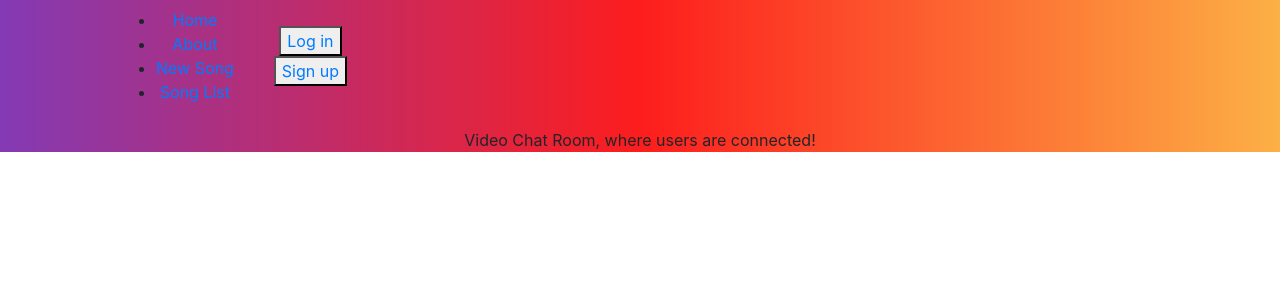
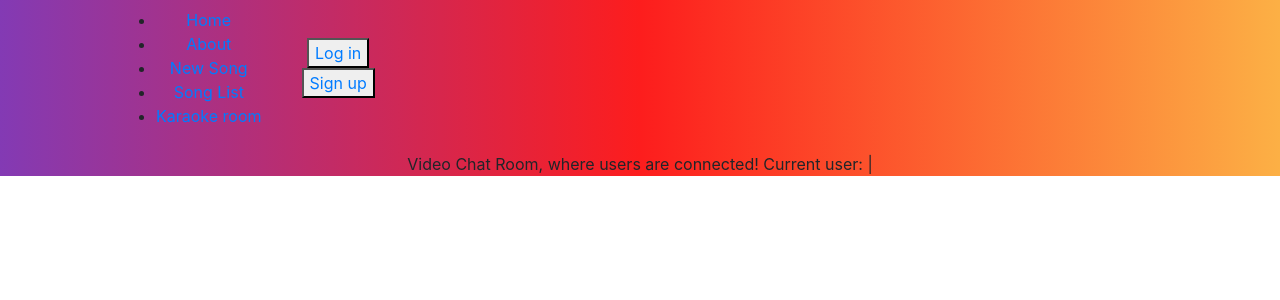
Before and after one commit to trungpham10/CarrieOKey, a React (Create React App) app in the folder CO_Front_End/carrieokey/: page /video in a window 1280 px wide. Shown: the top 300 px of the page. Built offline with nearby package versions, Linux system fonts and the light colour scheme.

Commit message:
add video call room

```diff
--- a/CO_Front_End/carrieokey/src/App.js
+++ b/CO_Front_End/carrieokey/src/App.js
@@ -83,7 +83,7 @@ export default class App extends Component {
       .then((data) => {
         this.setState({
           isLoggedIn: true,
-          logEmail: "",
+          logEmail: data.email,
           logPassword: "",
           firstName: data.firstName,
           lastName: data.lastName,
@@ -121,7 +121,18 @@ export default class App extends Component {
                 )}
               />
               <Route exact path="/about" component={About} />
-              <Route exact path="/video" component={VideoChat} />
+              <Route
+                exact
+                path="/video"
+                render={() => (
+                  <VideoChat
+                    isLoggedIn={this.state.isLoggedIn}
+                    logEmail={this.state.logEmail}
+                    firstName={this.state.firstName}
+                    lastName={this.state.lastName}
+                  />
+                )}
+              />
               <Route
                 exact
                 path="/login"
--- a/CO_Front_End/carrieokey/src/components/NavBar.jsx
+++ b/CO_Front_End/carrieokey/src/components/NavBar.jsx
@@ -22,6 +22,9 @@ export default function NavBar(props) {
           <li>
             <Link to="/songs">Song List</Link>
           </li>
+          <li>
+            <Link to="/video">Karaoke room</Link>
+          </li>
         </ul>
 
         <ul className="authentication-button">
--- a/CO_Front_End/carrieokey/src/components/VideoChat.jsx
+++ b/CO_Front_End/carrieokey/src/components/VideoChat.jsx
@@ -1,5 +1,10 @@
 import React from "react";
 
 export default function VideoChat(props) {
-  return <div>Video Chat Room, where users are connected!</div>;
+  return (
+    <div>
+      Video Chat Room, where users are connected! Current user:{" "}
+      {props.firstName} | {props.logEmail}
+    </div>
+  );
 }
```
